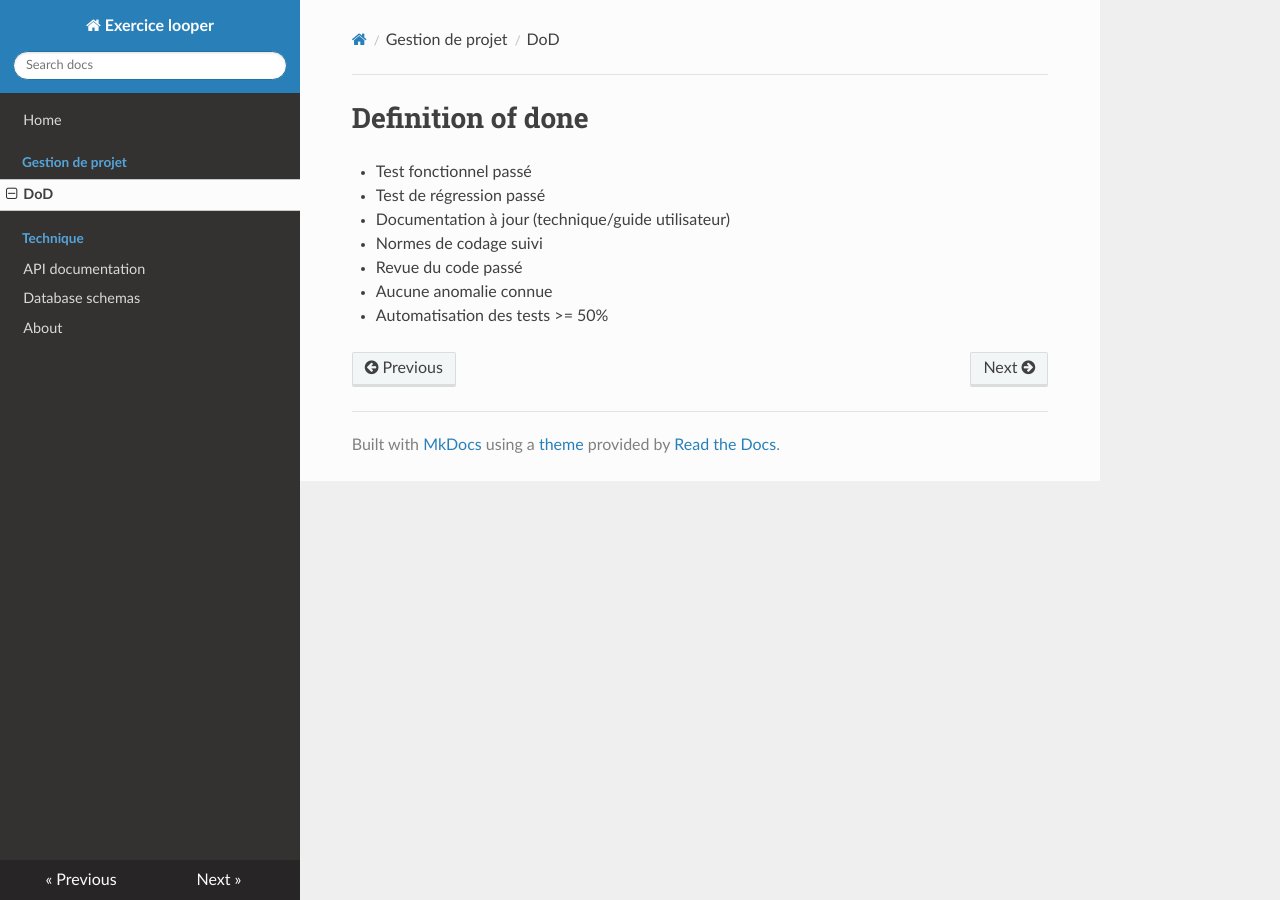
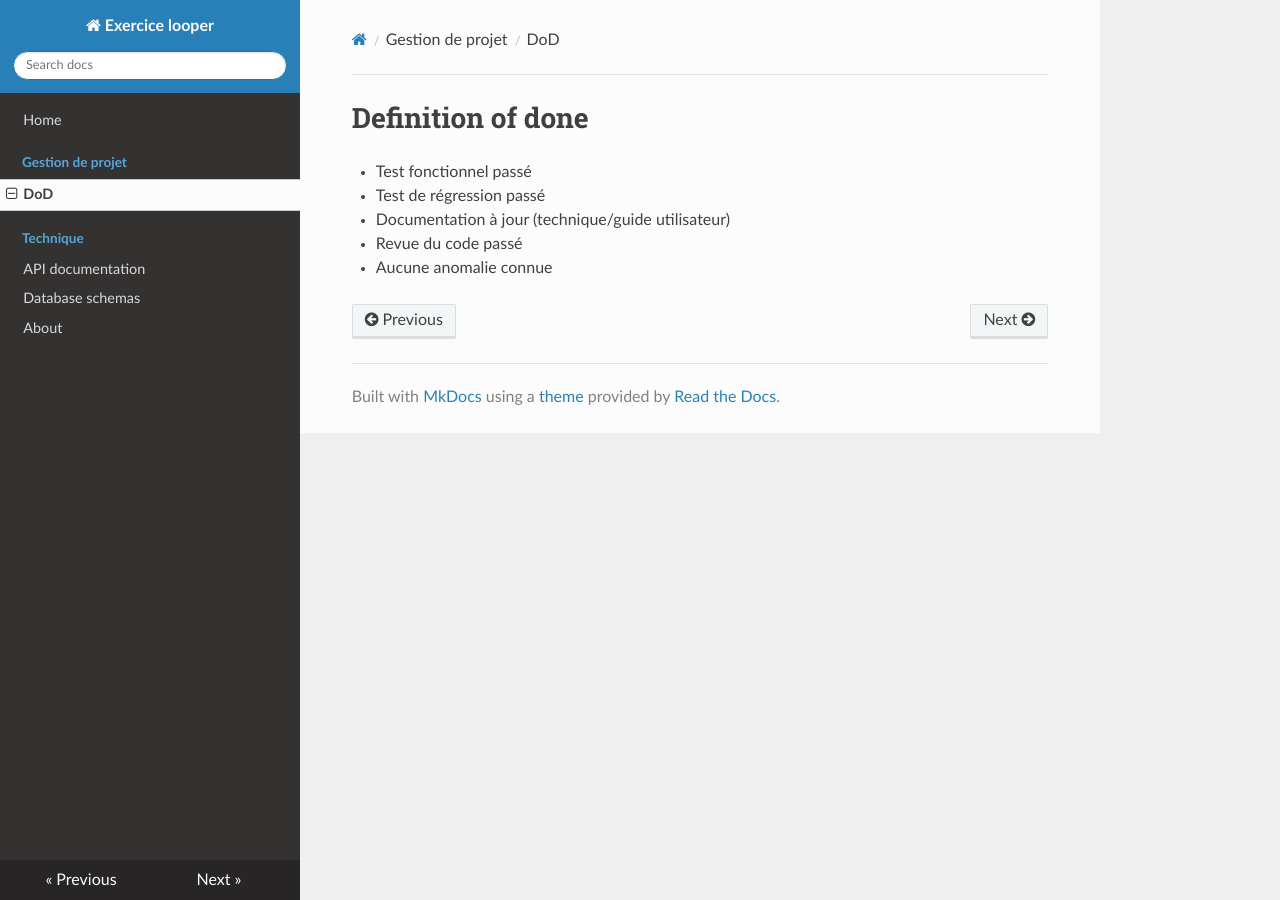
Before and after one commit to Mashiro3131/exercise-looper, an MkDocs documentation site: the page built from Documentation/exercice_looper_documentation/docs/gestion-de-projet/dod.md, in a window 1280 px wide. Built offline with MkDocs 1.6.1, drawn with Linux system fonts in a browser that asks for light colours; nearby versions of some CDN libraries.

Commit message:
doc : update dod

```diff
--- a/Documentation/exercice_looper_documentation/docs/gestion-de-projet/dod.md
+++ b/Documentation/exercice_looper_documentation/docs/gestion-de-projet/dod.md
@@ -3,7 +3,5 @@
 -  Test fonctionnel passé
 -  Test de régression passé
 -  Documentation à jour (technique/guide utilisateur)
--  Normes de codage suivi
 -  Revue du code passé
 -  Aucune anomalie connue
--  Automatisation des tests >= 50%
```
